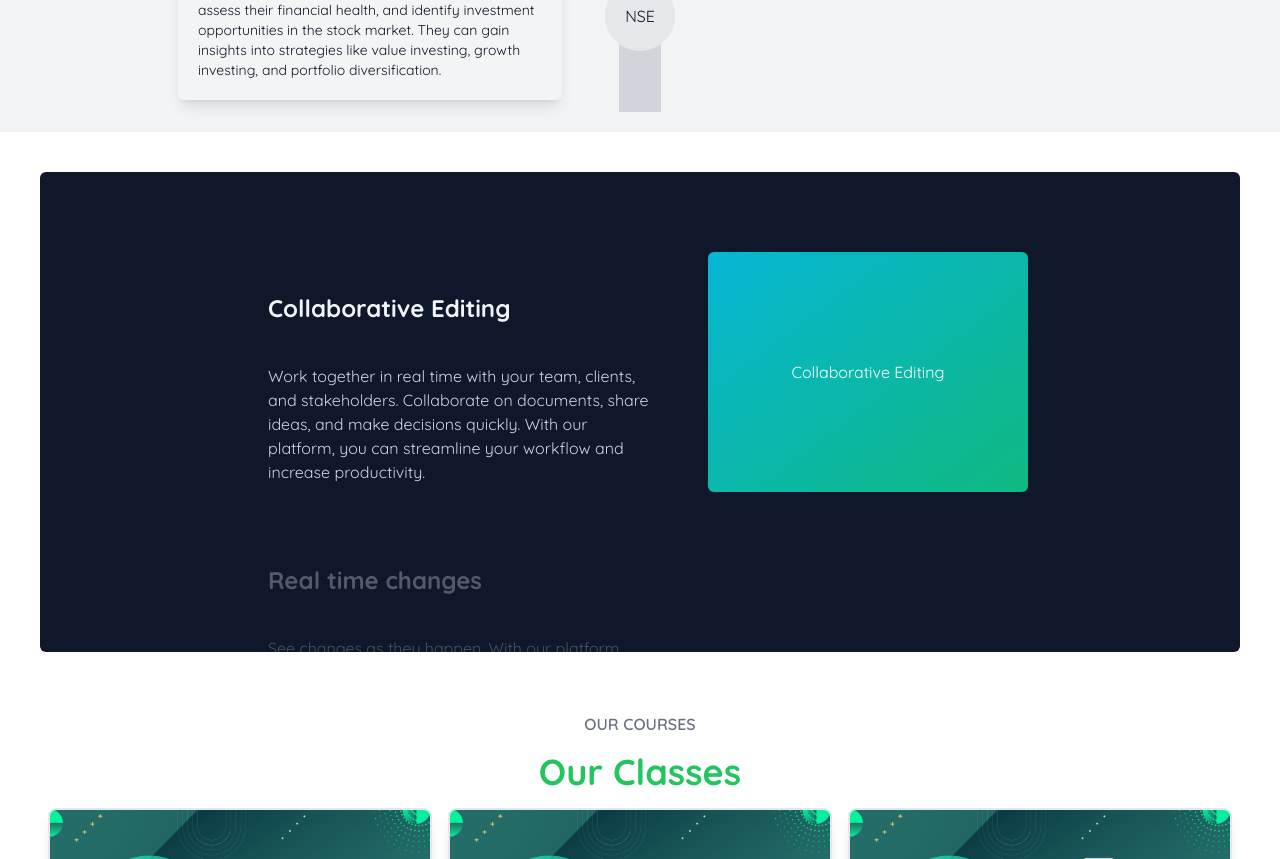
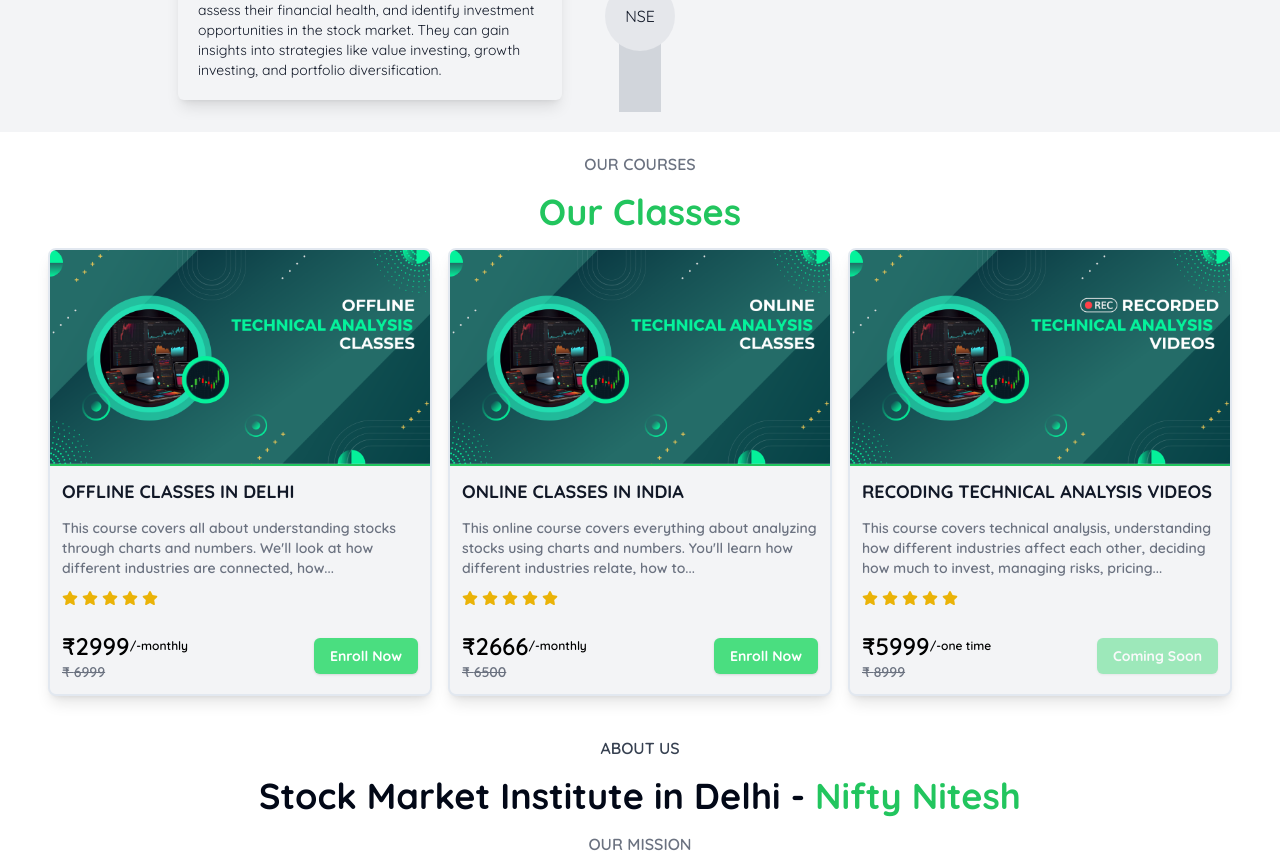
Before and after one commit to riteshk-007/Nifty-Nitesh, a Next.js app: page / in a window 1280 px wide. Shown: the part 1941-2800 px from the top of the page. Built offline with nearby package versions, Linux system fonts and the light colour scheme.

Commit message:
Remove unused Program component and update page.js

```diff
--- a/app/components/Program.jsx
+++ /dev/null
@@ -1,60 +0,0 @@
-"use client";
-import React from "react";
-import Image from "next/image";
-import { StickyScroll } from "@/components/ui/sticky-scroll-reveal";
-
-const content = [
-  {
-    title: "Collaborative Editing",
-    description:
-      "Work together in real time with your team, clients, and stakeholders. Collaborate on documents, share ideas, and make decisions quickly. With our platform, you can streamline your workflow and increase productivity.",
-    content: (
-      <div className="h-full w-full bg-[linear-gradient(to_bottom_right,var(--cyan-500),var(--emerald-500))] flex items-center justify-center text-white">
-        Collaborative Editing
-      </div>
-    ),
-  },
-  {
-    title: "Real time changes",
-    description:
-      "See changes as they happen. With our platform, you can track every modification in real time. No more confusion about the latest version of your project. Say goodbye to the chaos of version control and embrace the simplicity of real-time updates.",
-    content: (
-      <div className="h-full w-full  flex items-center justify-center text-white">
-        <Image
-          src="/linear.webp"
-          width={300}
-          height={300}
-          className="h-full w-full object-cover"
-          alt="linear board demo"
-        />
-      </div>
-    ),
-  },
-  {
-    title: "Version control",
-    description:
-      "Experience real-time updates and never stress about version control again. Our platform ensures that you're always working on the most recent version of your project, eliminating the need for constant manual updates. Stay in the loop, keep your team aligned, and maintain the flow of your work without any interruptions.",
-    content: (
-      <div className="h-full w-full bg-[linear-gradient(to_bottom_right,var(--orange-500),var(--yellow-500))] flex items-center justify-center text-white">
-        Version control
-      </div>
-    ),
-  },
-  {
-    title: "Running out of content",
-    description:
-      "Experience real-time updates and never stress about version control again. Our platform ensures that you're always working on the most recent version of your project, eliminating the need for constant manual updates. Stay in the loop, keep your team aligned, and maintain the flow of your work without any interruptions.",
-    content: (
-      <div className="h-full w-full bg-[linear-gradient(to_bottom_right,var(--cyan-500),var(--emerald-500))] flex items-center justify-center text-white">
-        Running out of content
-      </div>
-    ),
-  },
-];
-export function StickyScrollRevealDemo() {
-  return (
-    <div className="p-10">
-      <StickyScroll content={content} />
-    </div>
-  );
-}
--- a/app/page.js
+++ b/app/page.js
@@ -7,7 +7,6 @@ import Journey from "./components/Journey";
 import Location from "./components/Location";
 import Slider from "./components/Slider";
 import Works from "./components/Works";
-import { StickyScrollRevealDemo } from "./components/Program";
 
 export default function Home() {
   return (
@@ -15,7 +14,6 @@ export default function Home() {
       <Hero />
       <Works />
       <Journey />
-      <StickyScrollRevealDemo />
       <Cards />
       <About />
       <FaqQuesAns numQuestions={5} />
--- a/components/ui/sticky-scroll-reveal.jsx
+++ /dev/null
@@ -1,95 +0,0 @@
-"use client";
-import React, { useRef } from "react";
-import { useMotionValueEvent, useScroll } from "framer-motion";
-import { motion } from "framer-motion";
-import { cn } from "@/lib/utils";
-
-export const StickyScroll = ({ content, contentClassName }) => {
-  const [activeCard, setActiveCard] = React.useState(0);
-  const ref = useRef(null);
-  const { scrollYProgress } = useScroll({
-    // uncomment line 22 and comment line 23 if you DONT want the overflow container and want to have it change on the entire page scroll
-    // target: ref
-    container: ref,
-    offset: ["start start", "end start"],
-  });
-  const cardLength = content.length;
-
-  useMotionValueEvent(scrollYProgress, "change", (latest) => {
-    const cardsBreakpoints = content.map((_, index) => index / cardLength);
-    const closestBreakpointIndex = cardsBreakpoints.reduce(
-      (acc, breakpoint, index) => {
-        const distance = Math.abs(latest - breakpoint);
-        if (distance < Math.abs(latest - cardsBreakpoints[acc])) {
-          return index;
-        }
-        return acc;
-      },
-      0
-    );
-    setActiveCard(closestBreakpointIndex);
-  });
-
-  const backgroundColors = [
-    "var(--slate-900)",
-    "var(--black)",
-    "var(--neutral-900)",
-  ];
-  const linearGradients = [
-    "linear-gradient(to bottom right, var(--cyan-500), var(--emerald-500))",
-    "linear-gradient(to bottom right, var(--pink-500), var(--indigo-500))",
-    "linear-gradient(to bottom right, var(--orange-500), var(--yellow-500))",
-  ];
-  return (
-    <motion.div
-      animate={{
-        backgroundColor: backgroundColors[activeCard % backgroundColors.length],
-      }}
-      className="h-[30rem] overflow-y-auto flex justify-center relative space-x-10 rounded-md p-10"
-      ref={ref}
-    >
-      <div className="div relative flex items-start px-4">
-        <div className="max-w-2xl">
-          {content.map((item, index) => (
-            <div key={item.title + index} className="my-20">
-              <motion.h2
-                initial={{
-                  opacity: 0,
-                }}
-                animate={{
-                  opacity: activeCard === index ? 1 : 0.3,
-                }}
-                className="text-2xl font-bold text-slate-100"
-              >
-                {item.title}
-              </motion.h2>
-              <motion.p
-                initial={{
-                  opacity: 0,
-                }}
-                animate={{
-                  opacity: activeCard === index ? 1 : 0.3,
-                }}
-                className="text-kg text-slate-300 max-w-sm mt-10"
-              >
-                {item.description}
-              </motion.p>
-            </div>
-          ))}
-          <div className="h-40" />
-        </div>
-      </div>
-      <motion.div
-        animate={{
-          background: linearGradients[activeCard % linearGradients.length],
-        }}
-        className={cn(
-          "hidden lg:block h-60 w-80 rounded-md bg-white sticky top-10 overflow-hidden",
-          contentClassName
-        )}
-      >
-        {content[activeCard].content ?? null}
-      </motion.div>
-    </motion.div>
-  );
-};
--- a/tailwind.config.js
+++ b/tailwind.config.js
@@ -1,16 +1,3 @@
-const flattenColorPalette =
-  require("tailwindcss/lib/util/flattenColorPalette").default;
-function addVariablesForColors({ addBase, theme }) {
-  let allColors = flattenColorPalette(theme("colors"));
-  let newVars = Object.fromEntries(
-    Object.entries(allColors).map(([key, val]) => [`--${key}`, val])
-  );
-
-  addBase({
-    ":root": newVars,
-  });
-}
-
 /** @type {import('tailwindcss').Config} */
 module.exports = {
   darkMode: ["class"],
@@ -86,5 +73,5 @@ module.exports = {
       },
     },
   },
-  plugins: [require("tailwindcss-animate"), addVariablesForColors],
+  plugins: [require("tailwindcss-animate")],
 };
```
Also changed, not shown: public/banner1.png, public/banner2.png.
